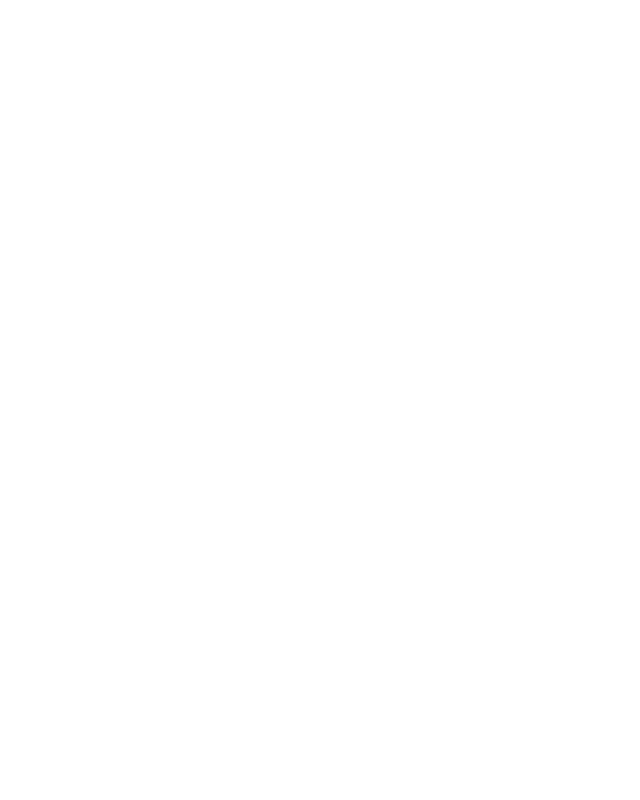
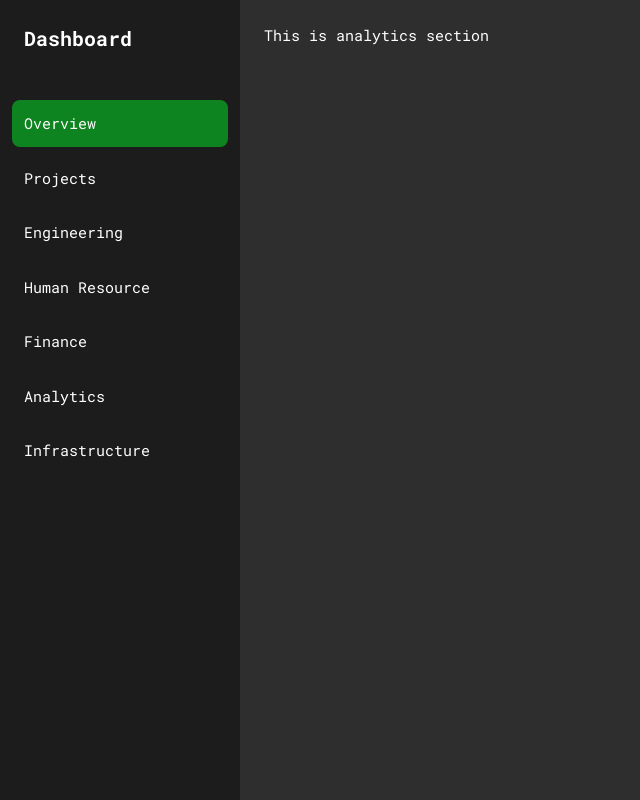
Before and after one commit to saahil-mahato/edenmatrix-fe, a Vue app: page /dashboard/analytics in a window 1280 px wide. Before the commit this address had no page. Shown: the whole page, without its empty margins (0-640 px from the left). Built offline with nearby package versions, Linux system fonts and the light colour scheme.

Commit message:
feat: add routes for all sections

```diff
--- a/src/router/index.ts
+++ b/src/router/index.ts
@@ -1,6 +1,13 @@
 import LoginView from '@/views/LoginView.vue'
 import DashboardView from '@/views/DashboardView.vue'
 import { createRouter, createWebHistory } from 'vue-router'
+import ProjectsView from '@/views/ProjectsView.vue'
+import OverviewView from '@/views/OverviewView.vue'
+import EngineeringView from '@/views/EngineeringView.vue'
+import HumanResourceView from '@/views/HumanResourceView.vue'
+import FinanceView from '@/views/FinanceView.vue'
+import AnalyticsView from '@/views/AnalyticsView.vue'
+import InfrastructureView from '@/views/InfrastructureView.vue'
 
 const router = createRouter({
   history: createWebHistory(import.meta.env.BASE_URL),
@@ -13,7 +20,44 @@ const router = createRouter({
     {
       path: '/dashboard',
       name: 'Dashboard',
-      component: DashboardView
+      component: DashboardView,
+      children: [
+        {
+          path: 'overview',
+          name: 'overview',
+          component: OverviewView
+        },
+        {
+          path: 'projects',
+          name: 'projects',
+          component: ProjectsView
+        },
+        {
+          path: 'engineering',
+          name: 'engineering',
+          component: EngineeringView
+        },
+        {
+          path: 'human resource',
+          name: 'human resource',
+          component: HumanResourceView
+        },
+        {
+          path: 'finance',
+          name: 'finance',
+          component: FinanceView
+        },
+        {
+          path: 'analytics',
+          name: 'analytics',
+          component: AnalyticsView
+        },
+        {
+          path: 'infrastructure',
+          name: 'infrastructure',
+          component: InfrastructureView
+        },
+      ]
     }
   ]
 })
--- /dev/null
+++ b/src/views/AnalyticsView.vue
@@ -0,0 +1,9 @@
+<template>
+  This is analytics section
+</template>
+
+<script setup lang="ts">
+</script>
+
+<style scoped>
+</style>
--- a/src/views/DashboardView.vue
+++ b/src/views/DashboardView.vue
@@ -16,12 +16,16 @@
         </ul>
       </nav>
     </div>
-    <div class="content">This is content</div>
+    <div class="content">
+      <RouterView></RouterView>
+    </div>
   </div>
 </template>
 
 <script setup lang="ts">
 import { ref } from 'vue'
+
+import { useRouter } from 'vue-router'
 
 /**
  * Interface for tab.
@@ -45,6 +49,8 @@ const tabTitles: Array<string> = [
   'Infrastructure'
 ]
 
+const router = useRouter()
+
 /**
  * Covert tab titles to tab object.
  */
@@ -65,6 +71,8 @@ const activateTab = (selectedTab: Tab): void => {
   tabs.value.forEach((tab: Tab) => {
     tab.isActive = false
   })
+
+  router.push({ path: `/dashboard/${selectedTab.label.toLowerCase()}` })
 
   selectedTab.isActive = true
 }
--- /dev/null
+++ b/src/views/EngineeringView.vue
@@ -0,0 +1,9 @@
+<template>
+  This is engineering section
+</template>
+
+<script setup lang="ts">
+</script>
+
+<style scoped>
+</style>
--- /dev/null
+++ b/src/views/FinanceView.vue
@@ -0,0 +1,9 @@
+<template>
+  This is finance section
+</template>
+
+<script setup lang="ts">
+</script>
+
+<style scoped>
+</style>
--- /dev/null
+++ b/src/views/HumanResourceView.vue
@@ -0,0 +1,9 @@
+<template>
+  This is human resource section
+</template>
+
+<script setup lang="ts">
+</script>
+
+<style scoped>
+</style>
--- /dev/null
+++ b/src/views/InfrastructureView.vue
@@ -0,0 +1,9 @@
+<template>
+  This is infrastructure section
+</template>
+
+<script setup lang="ts">
+</script>
+
+<style scoped>
+</style>
--- /dev/null
+++ b/src/views/OverviewView.vue
@@ -0,0 +1,9 @@
+<template>
+  This is overview section
+</template>
+
+<script setup lang="ts">
+</script>
+
+<style scoped>
+</style>
--- /dev/null
+++ b/src/views/ProjectsView.vue
@@ -0,0 +1,9 @@
+<template>
+  This is projects section
+</template>
+
+<script setup lang="ts">
+</script>
+
+<style scoped>
+</style>
```
